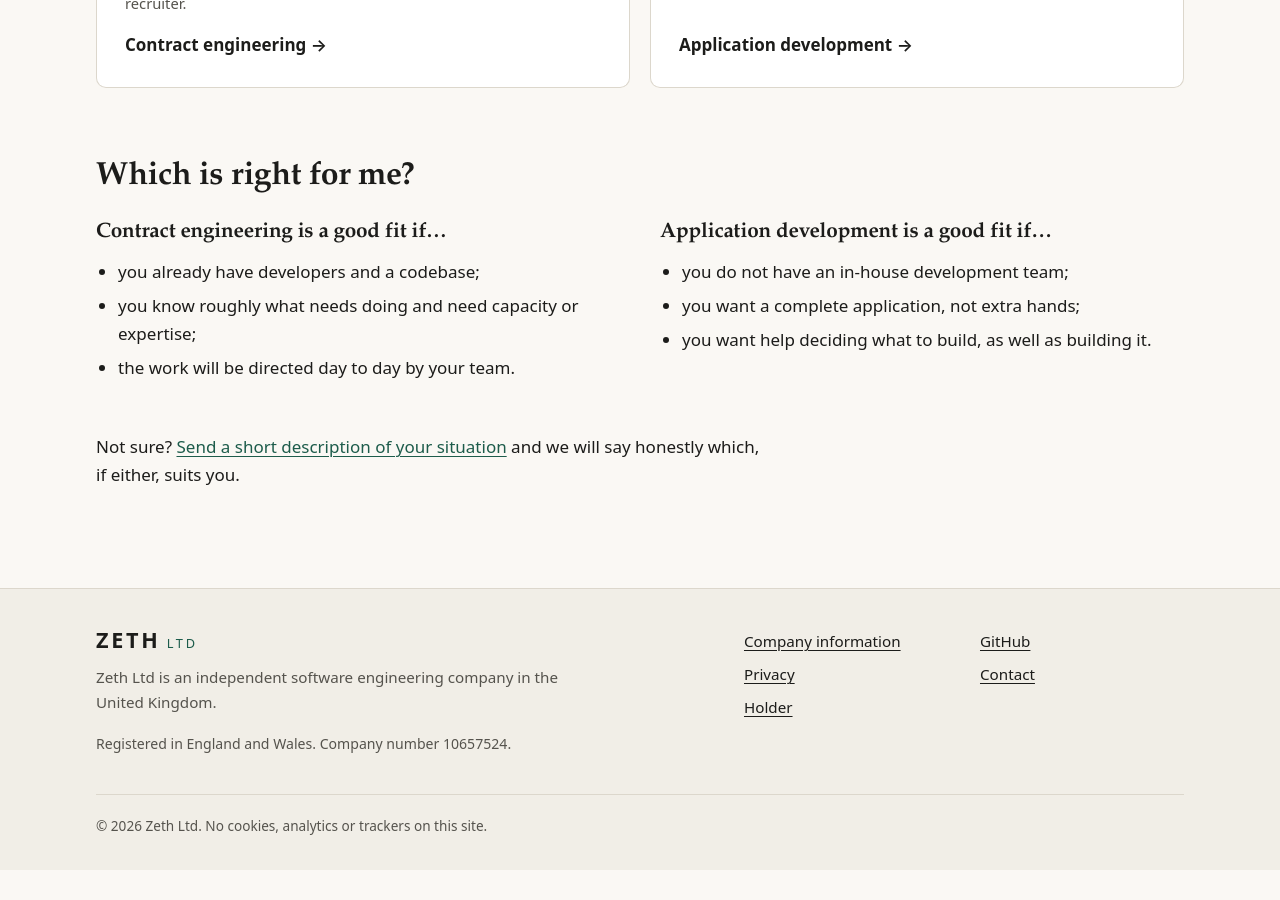
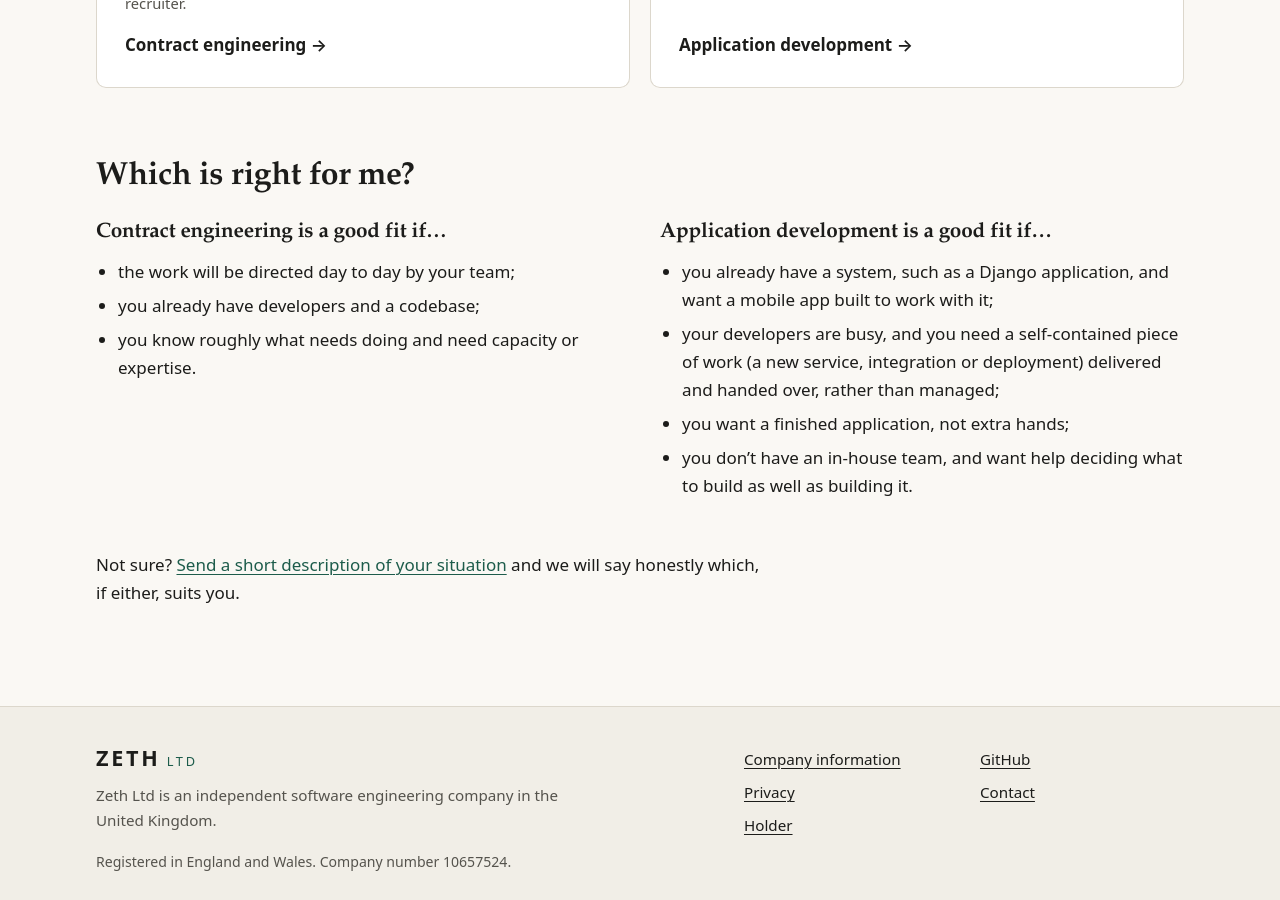
Before and after one commit to zeth/zeth.net, a Jekyll site: the page built from services/index.md, in a window 1280 px wide and 900 px high, scrolled down 782 px. Built offline with Jekyll 4.4.1, drawn with Linux system fonts in a browser that asks for light colours; before the commit the page ends 1652 px from its top, so only the background shows below that.

Commit message:
Lead application development with clients who already have systems or teams

```diff
--- a/services/index.md
+++ b/services/index.md
@@ -34,16 +34,17 @@ description: >-
 <div markdown="1">
 ### Contract engineering is a good fit if…
 
+- the work will be directed day to day by your team;
 - you already have developers and a codebase;
-- you know roughly what needs doing and need capacity or expertise;
-- the work will be directed day to day by your team.
+- you know roughly what needs doing and need capacity or expertise.
 </div>
 <div markdown="1">
 ### Application development is a good fit if…
 
-- you do not have an in-house development team;
-- you want a complete application, not extra hands;
-- you want help deciding what to build, as well as building it.
+- you already have a system, such as a Django application, and want a mobile app built to work with it;
+- your developers are busy, and you need a self-contained piece of work (a new service, integration or deployment) delivered and handed over, rather than managed;
+- you want a finished application, not extra hands;
+- you don't have an in-house team, and want help deciding what to build as well as building it.
 </div>
 </div>
 
```
Also changed, not shown: services/app-development.md (+2 -0 lines).
